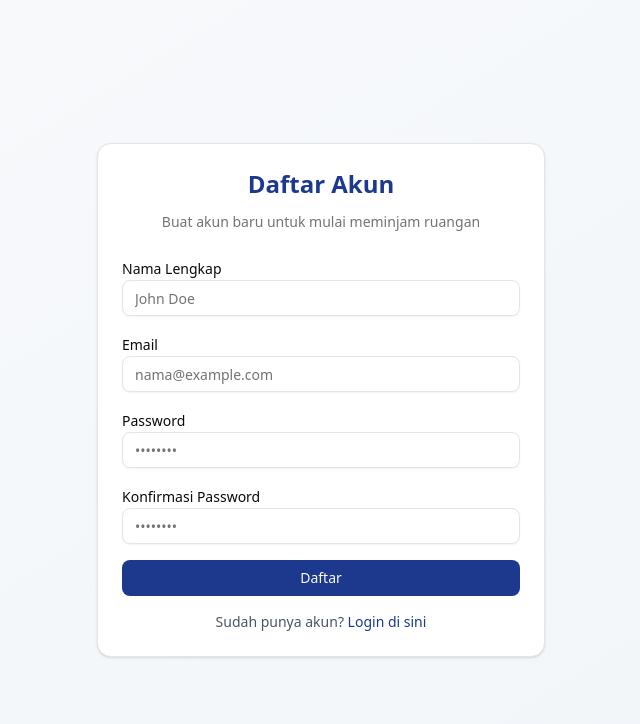
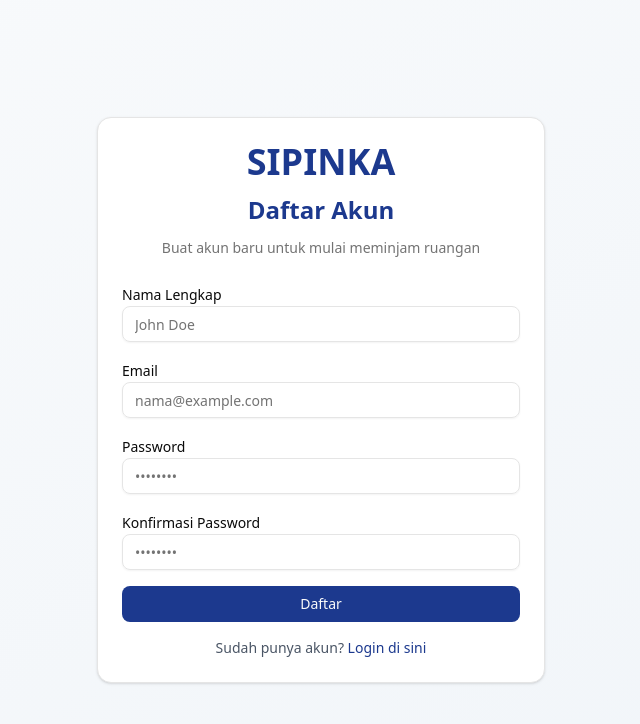
Before and after one commit to VidyaSulton/SIPINKA, a React app in the folder Frontend/: page /register in a window 1280 px wide. Shown: the top 724 px of the page, without its empty margins (319-959 px from the left). Built offline with nearby package versions, Linux system fonts and the light colour scheme; the HTML template or start-up script is replaced by a standard one.

Commit message:
Add Card Title

```diff
--- a/Frontend/src/pages/auth/LoginPage.jsx
+++ b/Frontend/src/pages/auth/LoginPage.jsx
@@ -51,7 +51,10 @@ export default function LoginPage(){
       <div className="min-h-screen flex items-center justify-center bg-linear-to-br from-slate-50 to-slate-100 p-4">
         <Card className="w-full max-w-md">
         <CardHeader className="space-y-1">
-          <CardTitle className="text-2xl font-bold text-center text-blue-900">
+          <CardTitle className="text-4xl font-extrabold text-center text-blue-900">
+            SIPINKA
+          </CardTitle>
+          <CardTitle className="text-2xl font-semibold text-center text-blue-900">
             Login
           </CardTitle>
           <CardDescription className="text-center">
--- a/Frontend/src/pages/auth/RegisterPage.jsx
+++ b/Frontend/src/pages/auth/RegisterPage.jsx
@@ -75,7 +75,10 @@ export default function RegisterPage() {
     <div className="min-h-screen flex items-center justify-center bg-linear-to-br from-slate-50 to-slate-100 p-4">
       <Card className="w-full max-w-md">
         <CardHeader className="space-y-1">
-          <CardTitle className="text-2xl font-bold text-center text-blue-900">
+          <CardTitle className="text-4xl font-extrabold text-center text-blue-900">
+            SIPINKA
+          </CardTitle>
+          <CardTitle className="text-2xl font-semibold text-center text-blue-900">
             Daftar Akun
           </CardTitle>
           <CardDescription className="text-center">
```
